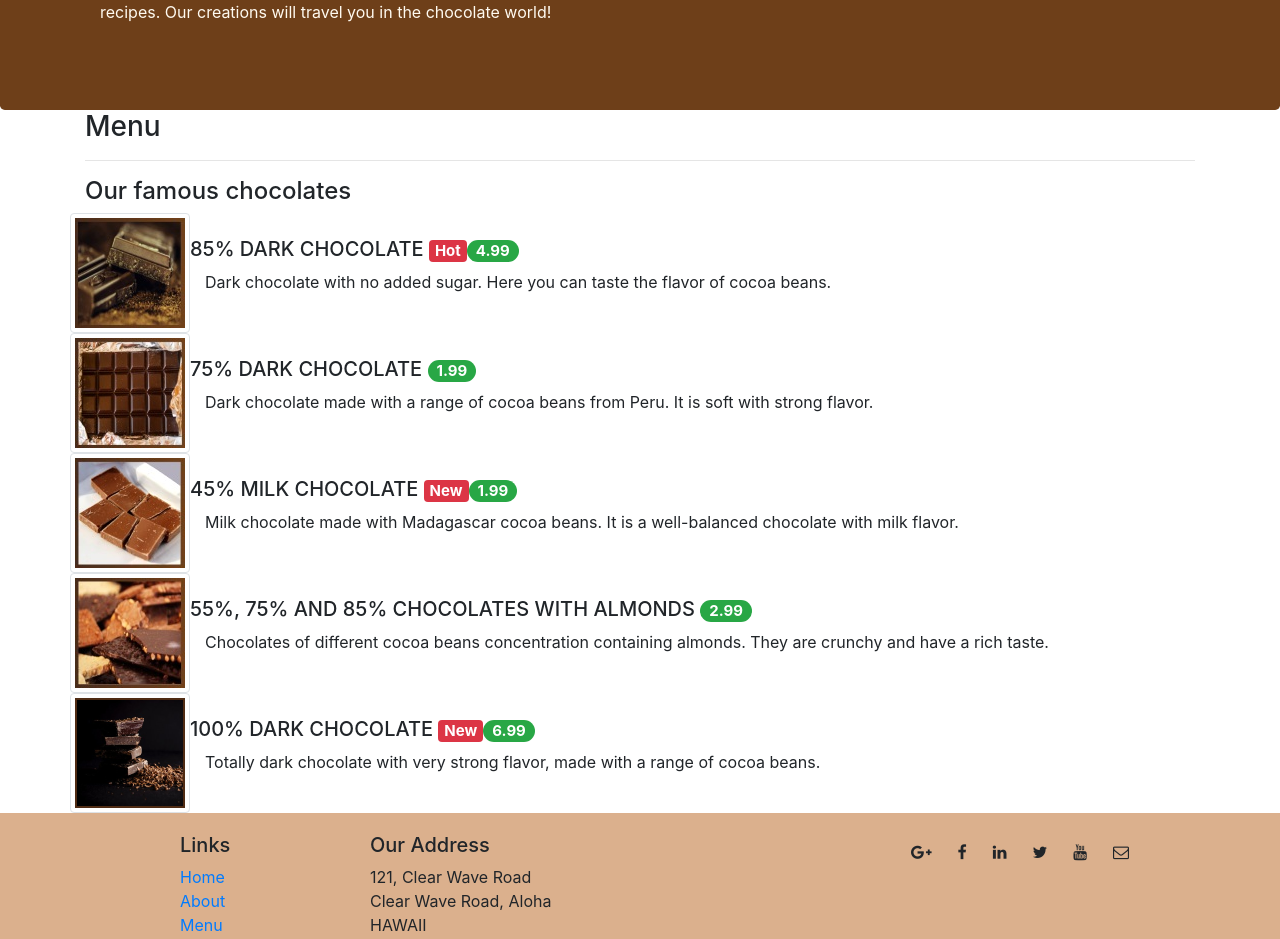
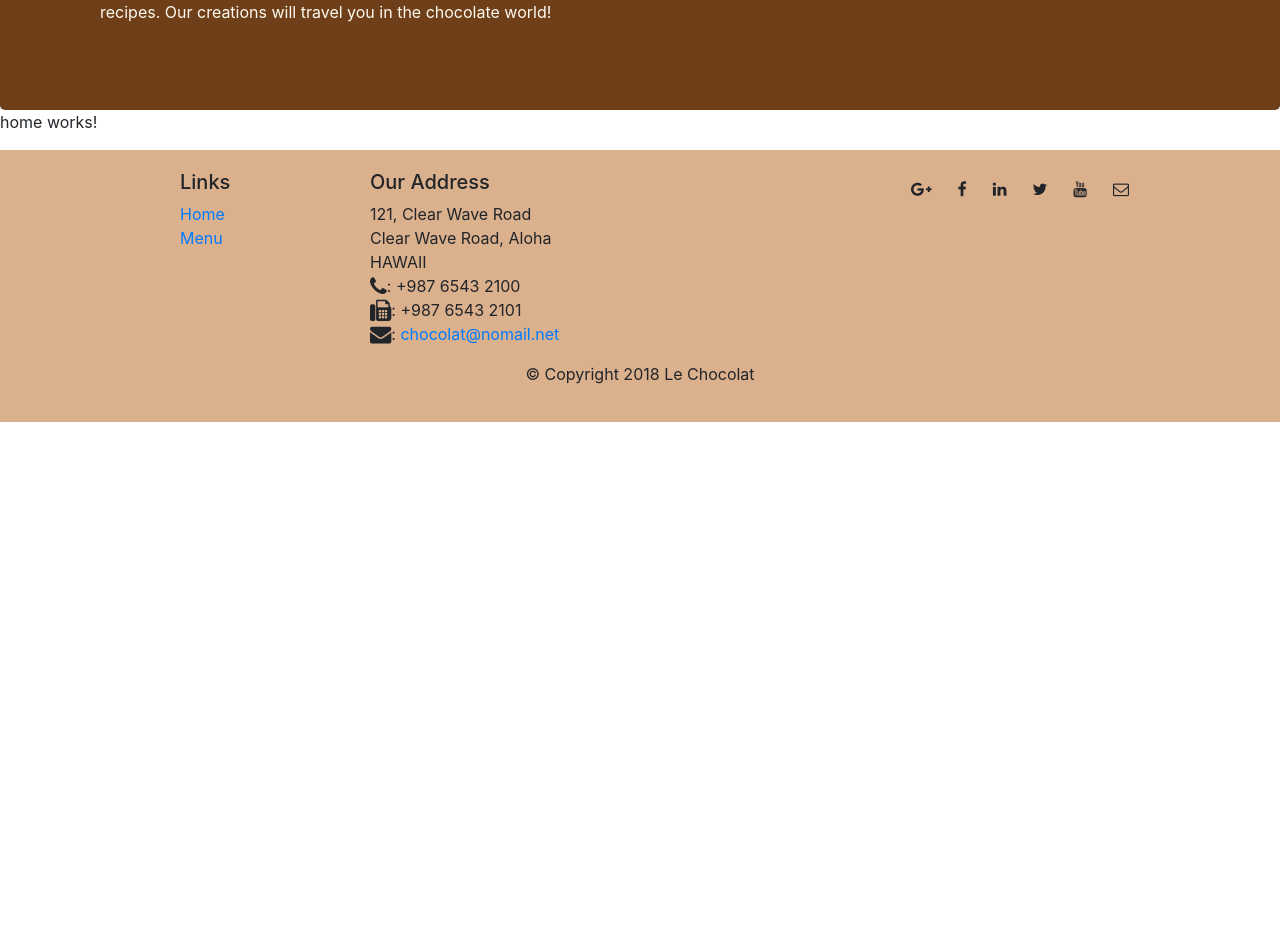
Before and after one commit to Daniel-w3/angularDaniel, an Angular app: page /home in a window 1280 px wide. Shown: the part 150-1089 px from the top of the page. After the commit the page ends 800 px from the top, so only its background shows below. Built offline with nearby package versions, Linux system fonts and the light colour scheme.

Commit message:
Angular (Data Binding / Routing)

```diff
--- /dev/null
+++ b/src/app/about/about.component.html
@@ -0,0 +1 @@
+<p>about works!</p>
--- /dev/null
+++ b/src/app/about/about.component.ts
@@ -0,0 +1,15 @@
+import { Component, OnInit } from '@angular/core';
+
+@Component({
+  selector: 'app-about',
+  templateUrl: './about.component.html',
+  styleUrls: ['./about.component.css']
+})
+export class AboutComponent implements OnInit {
+
+  constructor() { }
+
+  ngOnInit(): void {
+  }
+
+}
--- a/src/app/app.component.html
+++ b/src/app/app.component.html
@@ -10,5 +10,6 @@
       </div>
   </div>
 </header>
-<app-menu></app-menu>
+<!-- <app-menu></app-menu> -->
+<router-outlet></router-outlet>
 <app-footer></app-footer>
--- a/src/app/footer/footer.component.html
+++ b/src/app/footer/footer.component.html
@@ -4,9 +4,11 @@
             <div class="col-5 offset-1 col-sm-2">
                 <h5>Links</h5>
                 <ul class="list-unstyled">
-                    <li><a href="#">Home</a></li>
+                    <!-- <li><a href="#">Home</a></li>
                     <li><a href="#">About</a></li>
-                    <li><a href="#">Menu</a></li>
+                    <li><a href="#">Menu</a></li> -->
+                    <li><a routerLink="/home" >Home</a></li>
+                    <li><a routerLink="/menu" >Menu</a></li>
                 </ul>
             </div>
             <div class="col-6 col-sm-5"> <!--adress-->
--- /dev/null
+++ b/src/app/home/home.component.html
@@ -0,0 +1 @@
+<p>home works!</p>
--- /dev/null
+++ b/src/app/home/home.component.ts
@@ -0,0 +1,15 @@
+import { Component, OnInit } from '@angular/core';
+
+@Component({
+  selector: 'app-home',
+  templateUrl: './home.component.html',
+  styleUrls: ['./home.component.css']
+})
+export class HomeComponent implements OnInit {
+
+  constructor() { }
+
+  ngOnInit(): void {
+  }
+
+}
```
Also changed, not shown: src/app/app-routing/app-routing.module.ts (added, +16 -0 lines), src/app/app-routing/routes.ts (added, +12 -0 lines), src/app/app.module.ts (+8 -2 lines), src/app/about/about.component.css (added), src/app/home/home.component.css (added), 2 other files (tests, documents, lock files or other folders).
